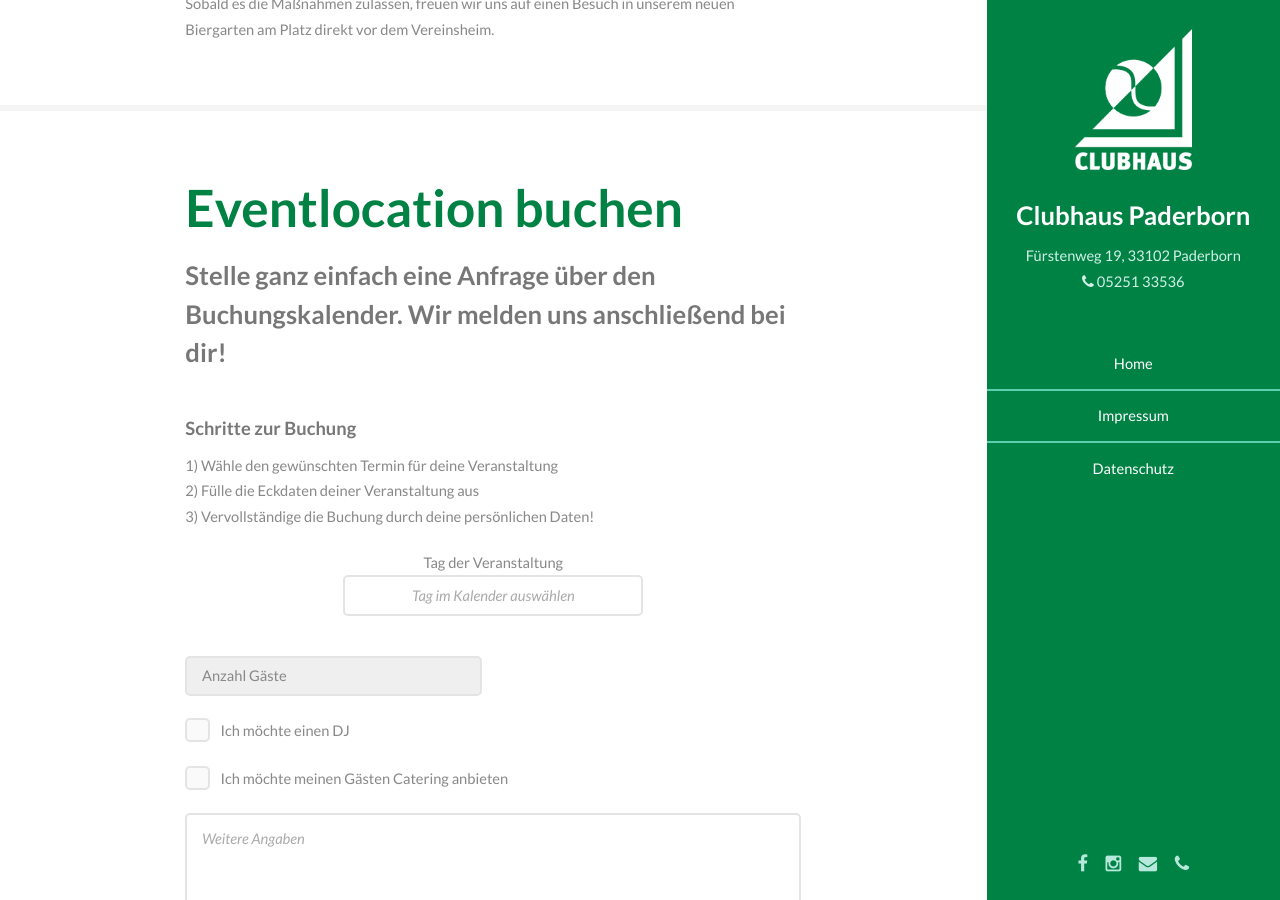
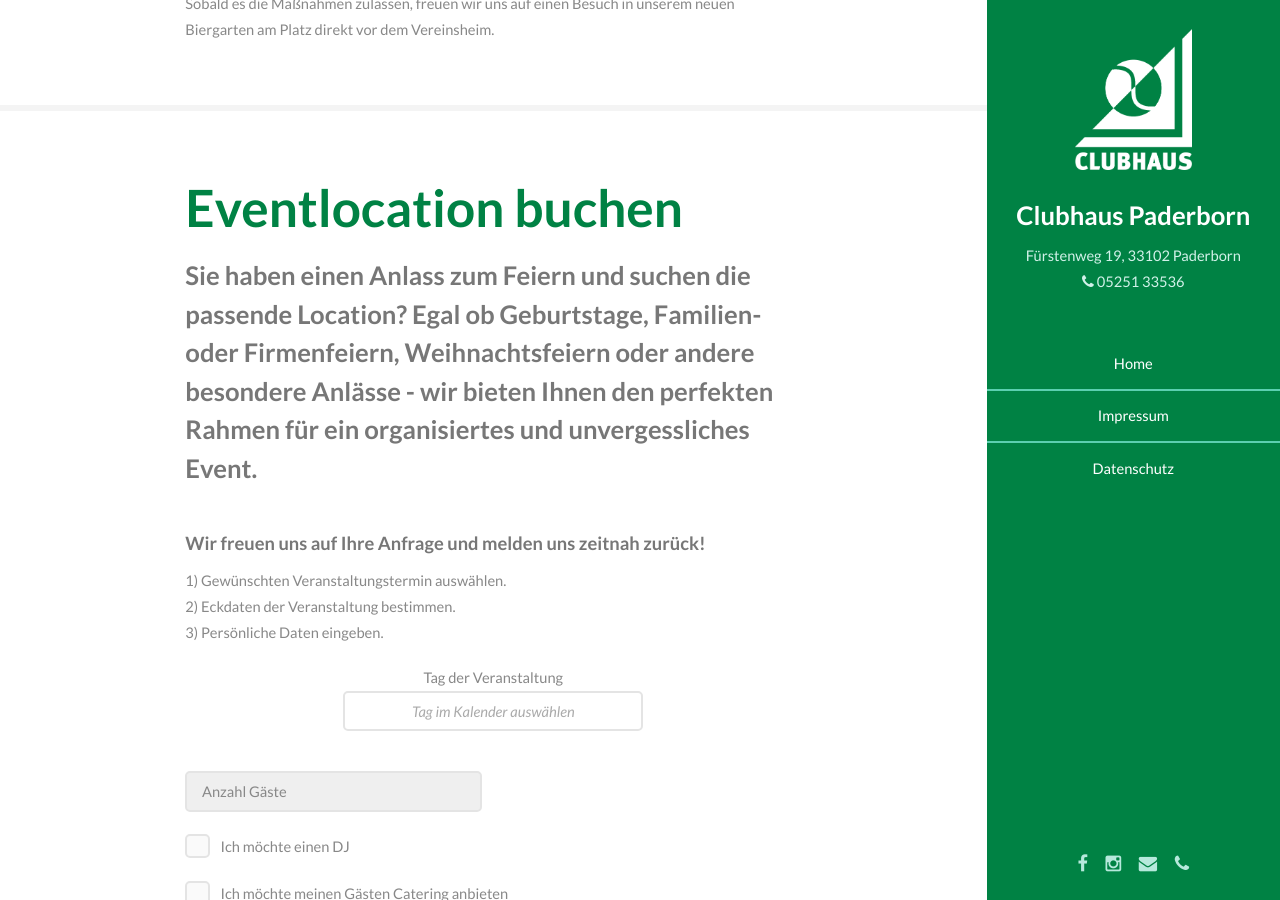
Before and after one commit to clubhaus-paderborn/clubhaus-paderborn.github.io, a Jekyll site: the page built from index.html, in a window 1280 px wide and 900 px high, scrolled down 753 px. Built offline with Jekyll 4.4.1, drawn with Linux system fonts in a browser that asks for light colours.

Commit message:
adds new text

```diff
--- a/index.html
+++ b/index.html
@@ -34,21 +34,23 @@ layout: default
         <header class="major">
             <h2>Eventlocation buchen</h2>
             <p>
-                Stelle ganz einfach eine Anfrage über den Buchungskalender. Wir melden uns anschließend bei dir!
+                Sie haben einen Anlass zum Feiern und suchen die passende Location? Egal ob Geburtstage, Familien- oder
+                Firmenfeiern, Weihnachtsfeiern oder andere besondere Anlässe - wir bieten Ihnen den perfekten Rahmen für
+                ein organisiertes und unvergessliches Event.
             </p>
 
             <div style="text-align: left;">
                 <h4>
-                    Schritte zur Buchung
+                    Wir freuen uns auf Ihre Anfrage und melden uns zeitnah zurück!
                 </h4>
                 <div>
-                    1) Wähle den gewünschten Termin für deine Veranstaltung
+                    1) Gewünschten Veranstaltungstermin auswählen.
                 </div>
                 <div>
-                    2) Fülle die Eckdaten deiner Veranstaltung aus
+                    2) Eckdaten der Veranstaltung bestimmen.
                 </div>
                 <div>
-                    3) Vervollständige die Buchung durch deine persönlichen Daten!
+                    3) Persönliche Daten eingeben.
                 </div>
             </div>
         </header>
```
Also changed, not shown: other parts of index.html (+2 -3 lines). Lines whose indentation alone changed are shown as unchanged.
